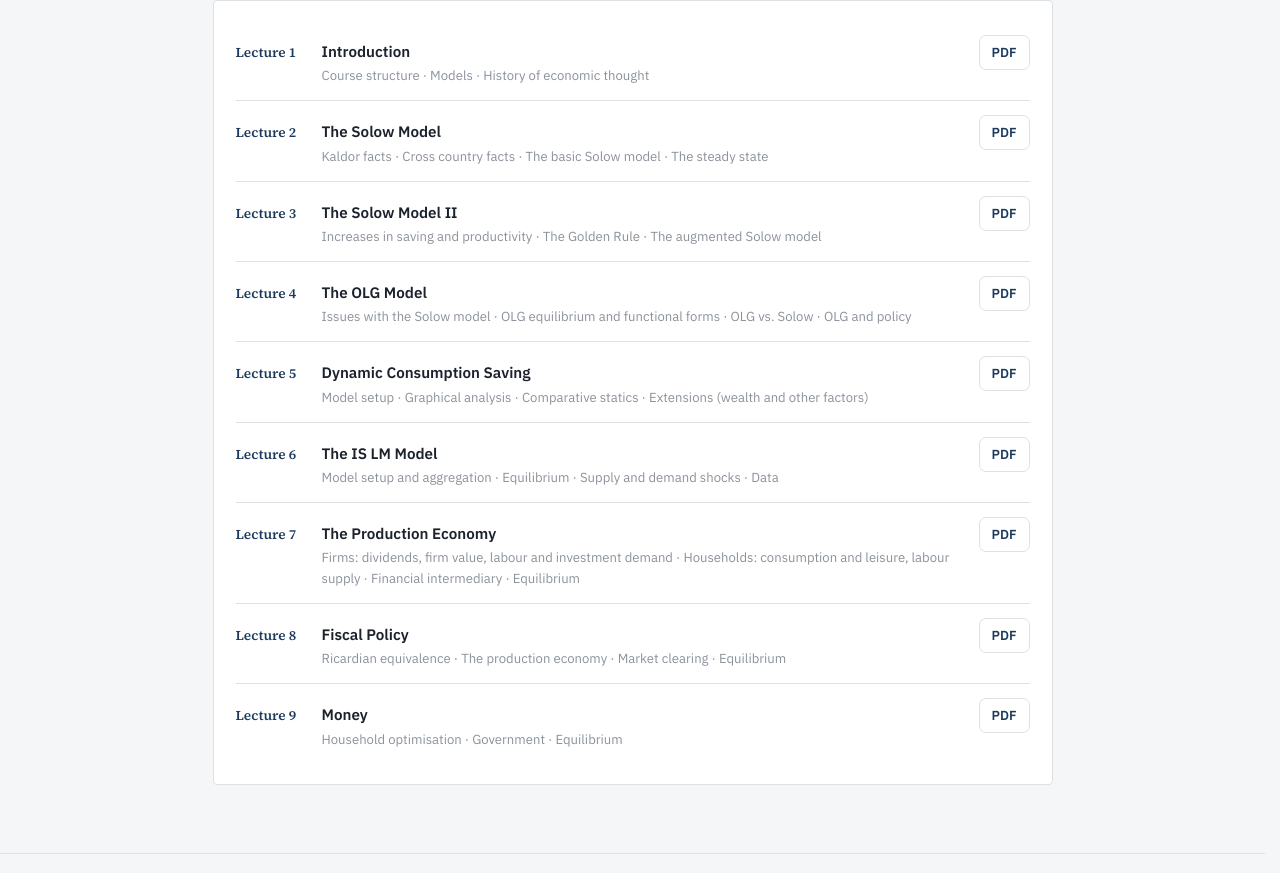
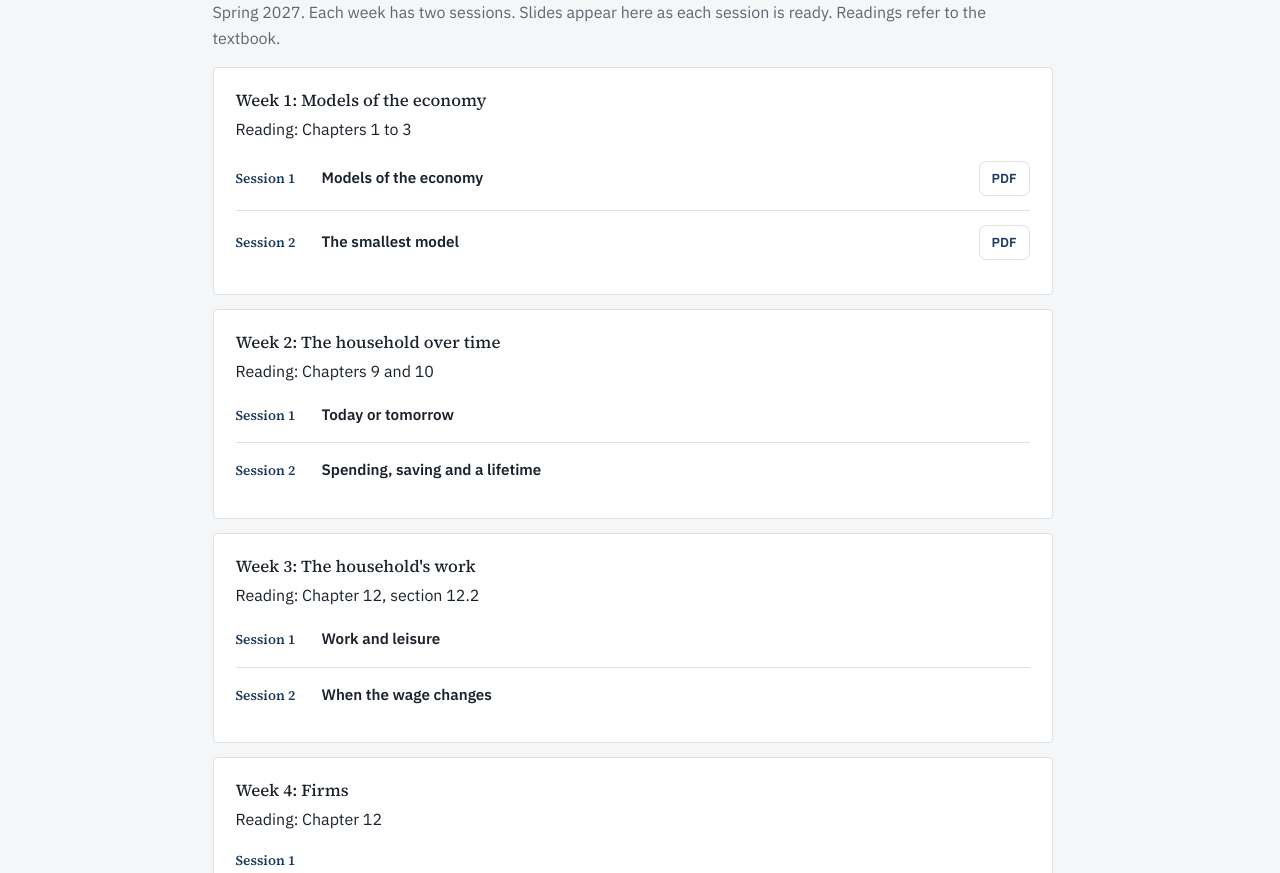
Before and after one commit to anupmulay/anupmulay.github.io, a plain HTML site: page teaching.html in a window 1280 px wide. Shown: the part 588-1461 px from the top of the page. Drawn offline with Linux system fonts and the light colour scheme.

Commit message:
Teaching: spring 2027 slides by week and session
Replace the nine 2023 lecture PDFs with the new weekly plan (weeks 1
to 6, two sessions each). Week 1 slides are copied from the course
site; the other sessions stay without a link until their slides are
ready.

Co-Authored-By: Claude Opus 5.5 <noreply@anthropic.com>

```diff
--- a/teaching.html
+++ b/teaching.html
@@ -42,9 +42,9 @@
       <p class="paper-title" style="font-family:var(--font-display); font-size:1.15rem; margin:0 0 4px;">Economic Theory II</p>
       <p class="paper-meta" style="margin:0 0 12px;">Vilnius University, Faculty of Economics and Business &middot; Second year bachelor's course &middot; Spring semesters 2023, 2025 and 2026</p>
       <p style="color:var(--text-muted); font-size:0.95rem; margin:0 0 10px;">
-        An intermediate macroeconomic theory course. Lectures move from the Solow growth model and the
-        overlapping generations model, through dynamic consumption saving and IS LM, to a full production
-        economy with firms and households, fiscal policy and Ricardian equivalence, and the role of money.
+        An intermediate macroeconomic theory course. My part covers the first six weeks. The lectures build
+        an economy piece by piece: the household's spending over time, then its work, then firms. Households
+        and firms then meet in markets, and the course ends with the long run.
       </p>
       <p style="color:var(--text-faint); font-size:0.85rem; margin:0;">
         The slides are based on <a href="http://juliogarin.com/files/textbook/GLS_Intermediate_Macro.pdf" target="_blank" rel="noopener">Garin, Lester, and Sims, <em>Intermediate Macroeconomics</em></a>, a free textbook.
@@ -54,79 +54,108 @@
 
   <section class="section">
     <h2>Lecture Slides</h2>
-    <div class="card">
+    <p style="color:var(--text-muted); margin:0 0 16px;">Spring 2027. Each week has two sessions. Slides appear here as each session is ready. Readings refer to the textbook.</p>
+    <div class="card" style="margin-bottom:14px;">
+      <p class="paper-title" style="font-family:var(--font-display); font-size:1.05rem; margin:0 0 2px;">Week 1: Models of the economy</p>
+      <p class="paper-meta" style="margin:0 0 4px;">Reading: Chapters 1 to 3</p>
       <ul class="lecture-list">
         <li class="lecture-item">
-          <span class="lecture-num">Lecture 1</span>
+          <span class="lecture-num">Session 1</span>
           <span class="lecture-body">
-            <p class="lecture-title">Introduction</p>
-            <p class="lecture-topics">Course structure &middot; Models &middot; History of economic thought</p>
+            <p class="lecture-title">Models of the economy</p>
           </span>
-          <a class="lecture-dl" href="assets/teaching/lectures/Lecture1.pdf" target="_blank" rel="noopener">PDF</a>
+          <a class="lecture-dl" href="assets/teaching/lectures/week1_models_of_the_economy.pdf" target="_blank" rel="noopener">PDF</a>
         </li>
         <li class="lecture-item">
-          <span class="lecture-num">Lecture 2</span>
+          <span class="lecture-num">Session 2</span>
           <span class="lecture-body">
-            <p class="lecture-title">The Solow Model</p>
-            <p class="lecture-topics">Kaldor facts &middot; Cross country facts &middot; The basic Solow model &middot; The steady state</p>
+            <p class="lecture-title">The smallest model</p>
           </span>
-          <a class="lecture-dl" href="assets/teaching/lectures/Lecture2.pdf" target="_blank" rel="noopener">PDF</a>
+          <a class="lecture-dl" href="assets/teaching/lectures/week1_session2_the_smallest_model.pdf" target="_blank" rel="noopener">PDF</a>
+        </li>
+      </ul>
+    </div>
+    <div class="card" style="margin-bottom:14px;">
+      <p class="paper-title" style="font-family:var(--font-display); font-size:1.05rem; margin:0 0 2px;">Week 2: The household over time</p>
+      <p class="paper-meta" style="margin:0 0 4px;">Reading: Chapters 9 and 10</p>
+      <ul class="lecture-list">
+        <li class="lecture-item">
+          <span class="lecture-num">Session 1</span>
+          <span class="lecture-body">
+            <p class="lecture-title">Today or tomorrow</p>
+          </span>
         </li>
         <li class="lecture-item">
-          <span class="lecture-num">Lecture 3</span>
+          <span class="lecture-num">Session 2</span>
           <span class="lecture-body">
-            <p class="lecture-title">The Solow Model II</p>
-            <p class="lecture-topics">Increases in saving and productivity &middot; The Golden Rule &middot; The augmented Solow model</p>
+            <p class="lecture-title">Spending, saving and a lifetime</p>
           </span>
-          <a class="lecture-dl" href="assets/teaching/lectures/Lecture3.pdf" target="_blank" rel="noopener">PDF</a>
+        </li>
+      </ul>
+    </div>
+    <div class="card" style="margin-bottom:14px;">
+      <p class="paper-title" style="font-family:var(--font-display); font-size:1.05rem; margin:0 0 2px;">Week 3: The household's work</p>
+      <p class="paper-meta" style="margin:0 0 4px;">Reading: Chapter 12, section 12.2</p>
+      <ul class="lecture-list">
+        <li class="lecture-item">
+          <span class="lecture-num">Session 1</span>
+          <span class="lecture-body">
+            <p class="lecture-title">Work and leisure</p>
+          </span>
         </li>
         <li class="lecture-item">
-          <span class="lecture-num">Lecture 4</span>
+          <span class="lecture-num">Session 2</span>
           <span class="lecture-body">
-            <p class="lecture-title">The OLG Model</p>
-            <p class="lecture-topics">Issues with the Solow model &middot; OLG equilibrium and functional forms &middot; OLG vs. Solow &middot; OLG and policy</p>
+            <p class="lecture-title">When the wage changes</p>
           </span>
-          <a class="lecture-dl" href="assets/teaching/lectures/Lecture4.pdf" target="_blank" rel="noopener">PDF</a>
+        </li>
+      </ul>
+    </div>
+    <div class="card" style="margin-bottom:14px;">
+      <p class="paper-title" style="font-family:var(--font-display); font-size:1.05rem; margin:0 0 2px;">Week 4: Firms</p>
+      <p class="paper-meta" style="margin:0 0 4px;">Reading: Chapter 12</p>
+      <ul class="lecture-list">
+        <li class="lecture-item">
+          <span class="lecture-num">Session 1</span>
+          <span class="lecture-body">
+          </span>
         </li>
         <li class="lecture-item">
-          <span class="lecture-num">Lecture 5</span>
+          <span class="lecture-num">Session 2</span>
           <span class="lecture-body">
-            <p class="lecture-title">Dynamic Consumption Saving</p>
-            <p class="lecture-topics">Model setup &middot; Graphical analysis &middot; Comparative statics &middot; Extensions (wealth and other factors)</p>
           </span>
-          <a class="lecture-dl" href="assets/teaching/lectures/Lecture5.pdf" target="_blank" rel="noopener">PDF</a>
+        </li>
+      </ul>
+    </div>
+    <div class="card" style="margin-bottom:14px;">
+      <p class="paper-title" style="font-family:var(--font-display); font-size:1.05rem; margin:0 0 2px;">Week 5: Households and firms together</p>
+      <p class="paper-meta" style="margin:0 0 4px;">Reading: To follow</p>
+      <ul class="lecture-list">
+        <li class="lecture-item">
+          <span class="lecture-num">Session 1</span>
+          <span class="lecture-body">
+          </span>
         </li>
         <li class="lecture-item">
-          <span class="lecture-num">Lecture 6</span>
+          <span class="lecture-num">Session 2</span>
           <span class="lecture-body">
-            <p class="lecture-title">The IS LM Model</p>
-            <p class="lecture-topics">Model setup and aggregation &middot; Equilibrium &middot; Supply and demand shocks &middot; Data</p>
           </span>
-          <a class="lecture-dl" href="assets/teaching/lectures/Lecture6.pdf" target="_blank" rel="noopener">PDF</a>
+        </li>
+      </ul>
+    </div>
+    <div class="card">
+      <p class="paper-title" style="font-family:var(--font-display); font-size:1.05rem; margin:0 0 2px;">Week 6: The long run, and revision</p>
+      <p class="paper-meta" style="margin:0 0 4px;">Reading: To follow</p>
+      <ul class="lecture-list">
+        <li class="lecture-item">
+          <span class="lecture-num">Session 1</span>
+          <span class="lecture-body">
+          </span>
         </li>
         <li class="lecture-item">
-          <span class="lecture-num">Lecture 7</span>
+          <span class="lecture-num">Session 2</span>
           <span class="lecture-body">
-            <p class="lecture-title">The Production Economy</p>
-            <p class="lecture-topics">Firms: dividends, firm value, labour and investment demand &middot; Households: consumption and leisure, labour supply &middot; Financial intermediary &middot; Equilibrium</p>
           </span>
-          <a class="lecture-dl" href="assets/teaching/lectures/Lecture7.pdf" target="_blank" rel="noopener">PDF</a>
-        </li>
-        <li class="lecture-item">
-          <span class="lecture-num">Lecture 8</span>
-          <span class="lecture-body">
-            <p class="lecture-title">Fiscal Policy</p>
-            <p class="lecture-topics">Ricardian equivalence &middot; The production economy &middot; Market clearing &middot; Equilibrium</p>
-          </span>
-          <a class="lecture-dl" href="assets/teaching/lectures/Lecture8.pdf" target="_blank" rel="noopener">PDF</a>
-        </li>
-        <li class="lecture-item">
-          <span class="lecture-num">Lecture 9</span>
-          <span class="lecture-body">
-            <p class="lecture-title">Money</p>
-            <p class="lecture-topics">Household optimisation &middot; Government &middot; Equilibrium</p>
-          </span>
-          <a class="lecture-dl" href="assets/teaching/lectures/Lecture9.pdf" target="_blank" rel="noopener">PDF</a>
         </li>
       </ul>
     </div>
```
Also changed, not shown: 11 other files.
